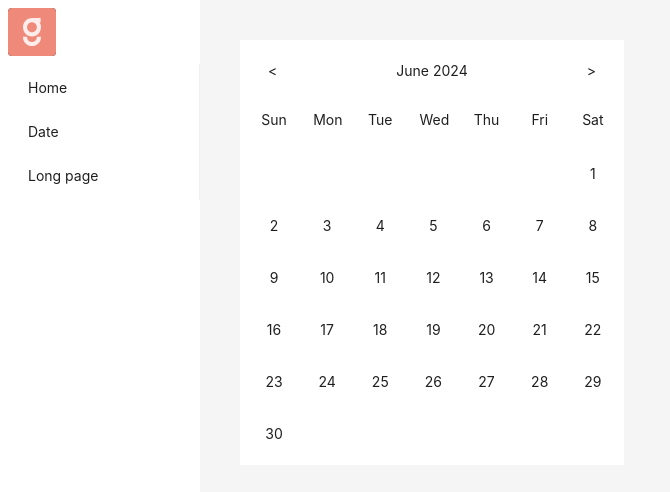
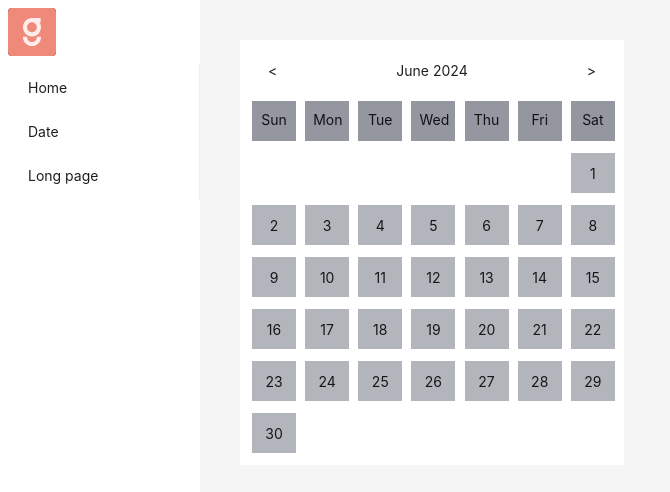
Before and after one commit to Bunjams/getogether, a React (Create React App) app: page /date-picker in a window 1280 px wide. Shown: the top 492 px of the page, without its empty margins (0-670 px from the left). Built offline with nearby package versions, Linux system fonts and the light colour scheme.

Commit message:
logo update

```diff
--- a/src/Routes.tsx
+++ b/src/Routes.tsx
@@ -8,7 +8,7 @@ import SignIn from "pages/SignIn";
 import SignUp from "pages/SignUp";
 import { Link, Routes, Route } from "react-router-dom";
 import PrivateRoute from "routes/PrivateRoute";
-import Logo from "static/Logo/Logo.svg";
+import Logo from "logo.svg";
 
 const { Content, Sider } = Layout;
 const items: MenuProps["items"] = [
--- a/src/pages/DatePicker.tsx
+++ b/src/pages/DatePicker.tsx
@@ -21,7 +21,7 @@ const Day = ({
     weekStartDayNumber > index ? null : index - weekStartDayNumber + 1
   );
 
-  var currentDay = dayjs(selectedDate).get("date");
+  const currentDay = dayjs(selectedDate).get("date");
 
   return (
     <div className="grid grid-cols-7 gap-3 justify-between">
@@ -32,9 +32,9 @@ const Day = ({
         return (
           <button
             className={classNames(
-              "all:unset p-2 h-10 w-11 text-center bg-gray-300",
+              "all:unset p-2 h-10 w-11 text-center bg-neutral-300",
               {
-                "!bg-gray-600 text-white":
+                "!bg-neutral-600 text-white":
                   day === currentDay && isCurrentMonthDateSelected,
               }
             )}
@@ -54,7 +54,7 @@ const Week = () => {
     <div className="grid grid-cols-7 gap-3 justify-between">
       {weekNames.map((weekName) => {
         return (
-          <div className="bg-slate-400 p-2 h-10 w-11 text-center">
+          <div className="bg-neutral-400 p-2 h-10 w-11 text-center">
             {weekName}
           </div>
         );
@@ -78,7 +78,7 @@ const Header = ({
     <div className="flex items-center justify-between w-full">
       <button
         onClick={handleMonthDecrement}
-        className="p-2 px-4 hover:bg-gray-300 rounded"
+        className="p-2 px-4 hover:bg-neutral-300 rounded"
       >
         {"<"}
       </button>
@@ -87,7 +87,7 @@ const Header = ({
       </div>
       <button
         onClick={handleMonthIncrement}
-        className="p-2 px-4 hover:bg-gray-300 rounded"
+        className="p-2 px-4 hover:bg-neutral-300 rounded"
       >
         {">"}
       </button>
@@ -128,8 +128,9 @@ const DatePciker = () => {
     setSelectedDate(date);
   };
 
-  const isCurrentMonthDateSelected =
-    dayjs(date).format("M") === dayjs(selectedDate).format("M");
+  const isCurrentMonthYearDateSelected =
+    dayjs(date).format("M") === dayjs(selectedDate).format("M") &&
+    dayjs(date).format("YYYY") === dayjs(selectedDate).format("YYYY");
 
   return (
     <div className="max-w-96 bg-white m-10 flex flex-col items-center p-3 gap-3">
@@ -147,7 +148,7 @@ const DatePciker = () => {
         daysCount={currentMonthDaysCount}
         weekStartDayNumber={weekStartDayNumber}
         selectedDate={selectedDate}
-        isCurrentMonthDateSelected={isCurrentMonthDateSelected}
+        isCurrentMonthDateSelected={isCurrentMonthYearDateSelected}
       />
       {selectedDate && (
         <span className="bg-black text-white w-full text-center p-3">
```
Also changed, not shown: src/logo.svg, src/static/Logo/Logo.svg (deleted).
